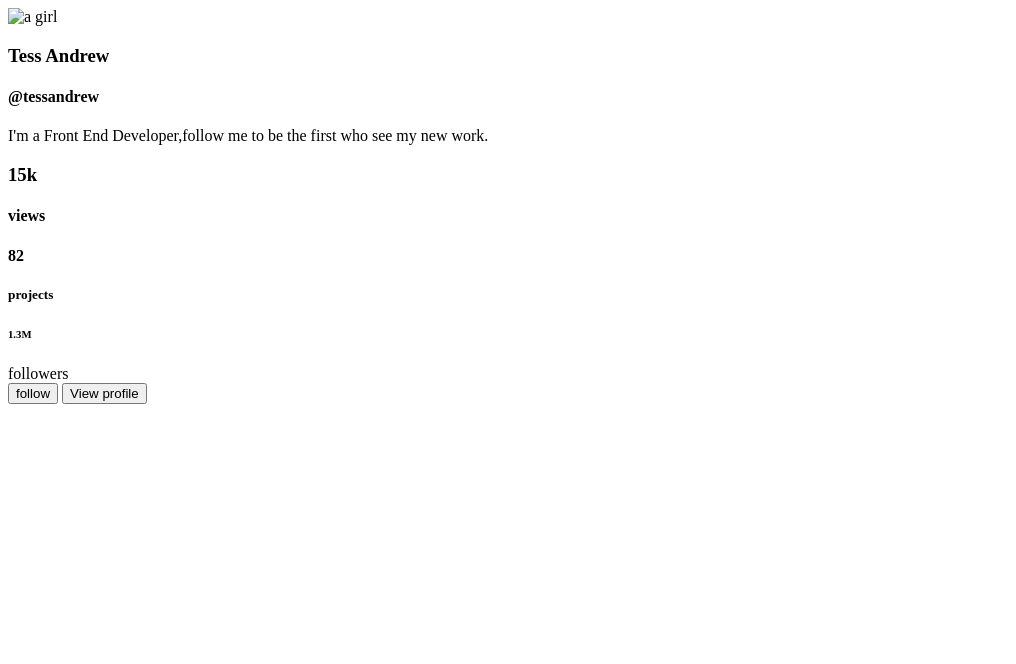
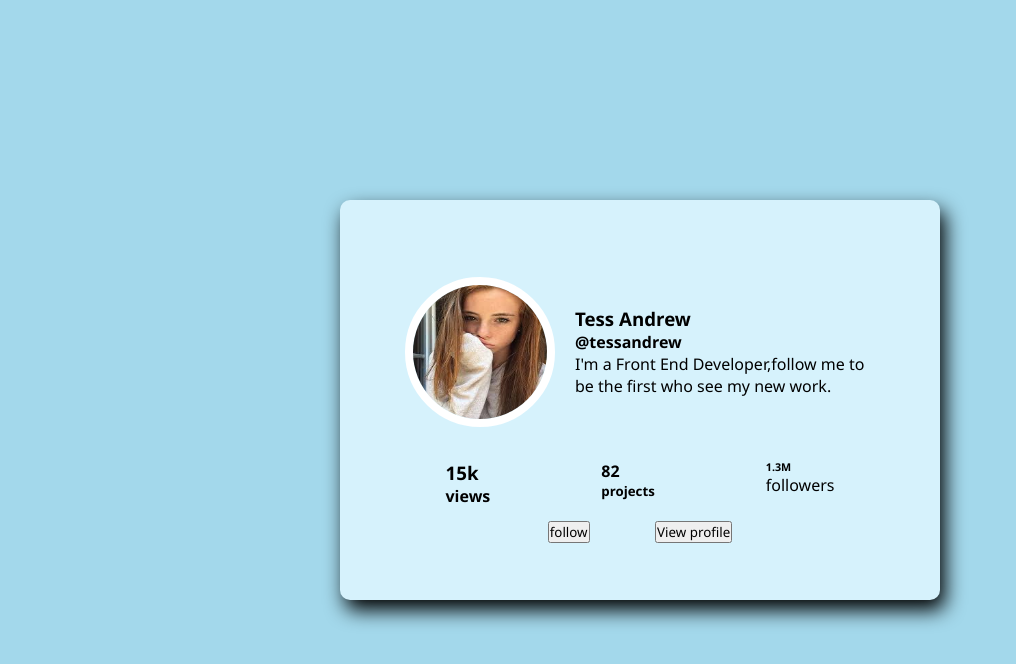
Before and after one commit to tess-andy/about, a plain HTML site: page index.html in a window 1280 px wide. Shown: the whole page, without its empty margins (0-1016 px from the left). Drawn offline with Linux system fonts and the light colour scheme; the site is published under a folder, as on GitHub Pages, so addresses that start at the root find nothing.

Commit message:
added dot before slash

```diff
--- a/index.html
+++ b/index.html
@@ -4,12 +4,12 @@
     <meta charset="UTF-8" />
     <meta name="viewport" content="width=device-width, initial-scale=1.0" />
     <title>About Tessan.</title>
-    <link rel="stylesheet" href="/styles.css" />
+    <link rel="stylesheet" href="./styles.css" />
   </head>
   <body>
     <div class="Container">
       <div class="ImageDesc">
-        <img src="/image.png" alt="a girl" />
+        <img src="./image.png" alt="a girl" />
         <div class="Desc">
           <h3>Tess Andrew</h3>
           <h4>@tessandrew</h4>
```
